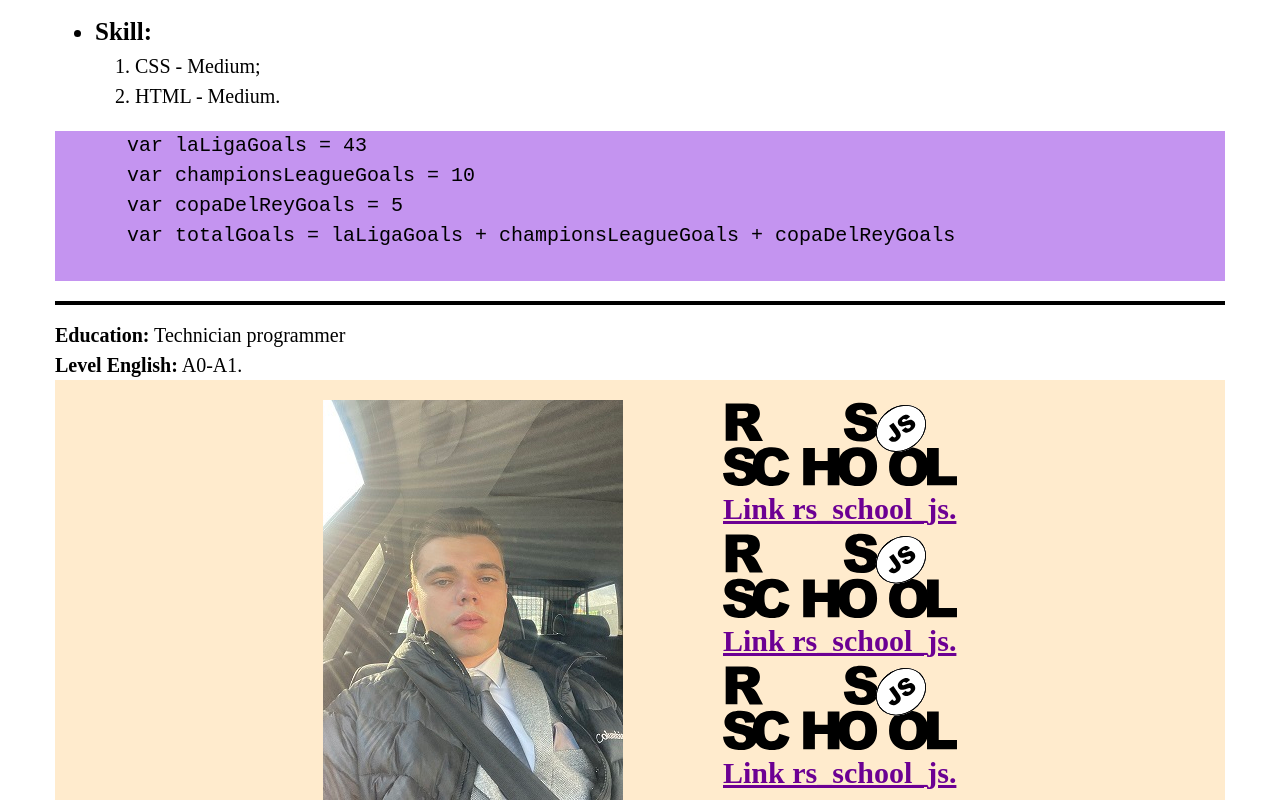
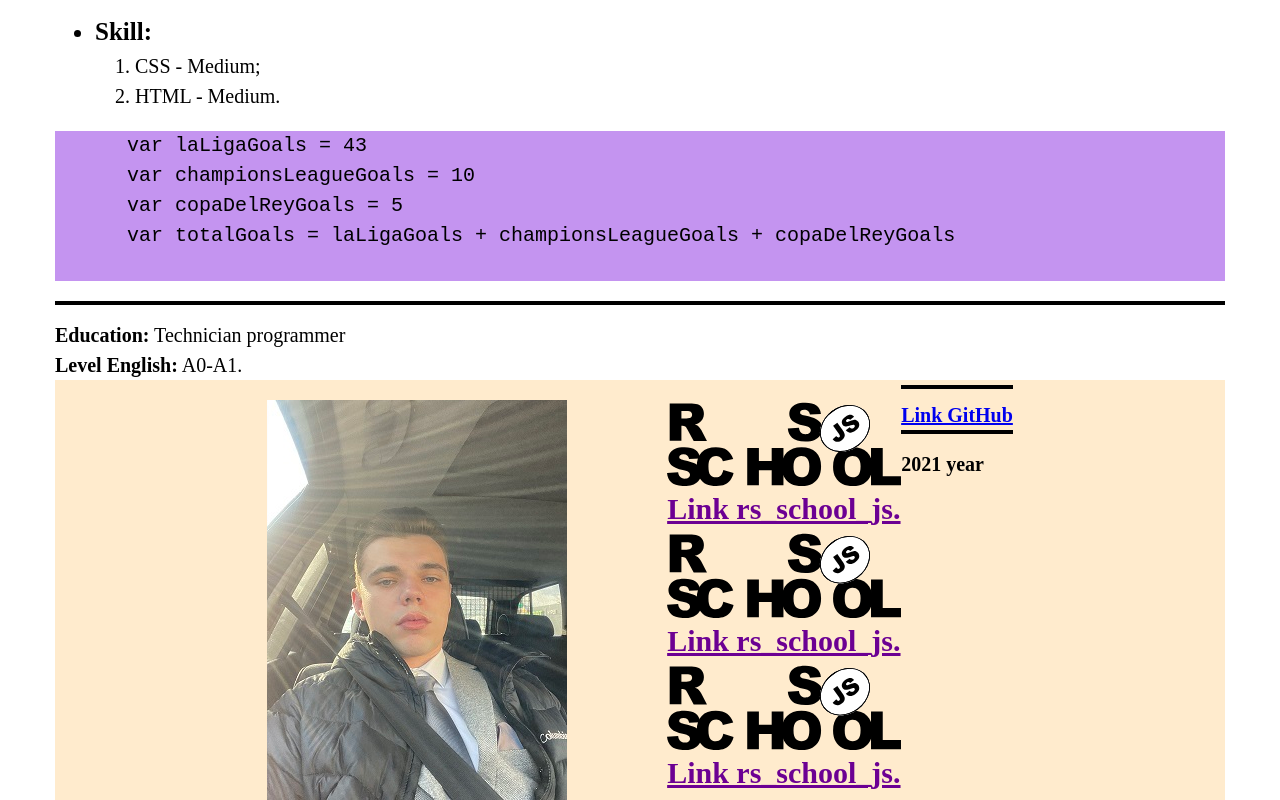
Before and after one commit to Canceer14/xxx, a plain HTML site: page index.html in a window 1280 px wide. Shown: the part 455-1255 px from the top of the page. Drawn offline with Linux system fonts and the light colour scheme; files whose address does not match are found by name.

Commit message:
fix: add date and link footer

```diff
--- a/index.html
+++ b/index.html
@@ -69,6 +69,10 @@
           <img src="/rsschool-cv/img/rs_school_js.svg" alt="">
           <a class="footer-main__logo-link_animation-text" href="https://rs.school/js/"><b>Link rs_school_js.</b></a>
         </div>
+        <div>
+          <a class="size" href="https://github.com/Canceer14"><b>Link GitHub</b></a>
+          <h2 class="size">2021 year</h2>
+        </div>
       </div>
     </footer>
   </div>
```
